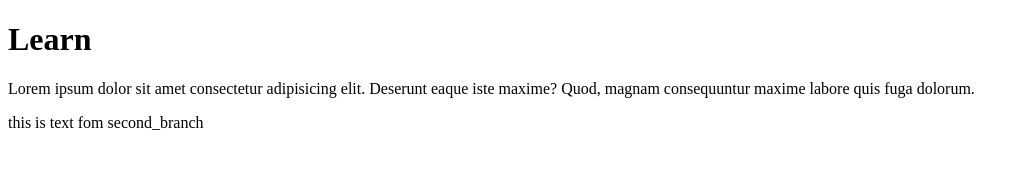
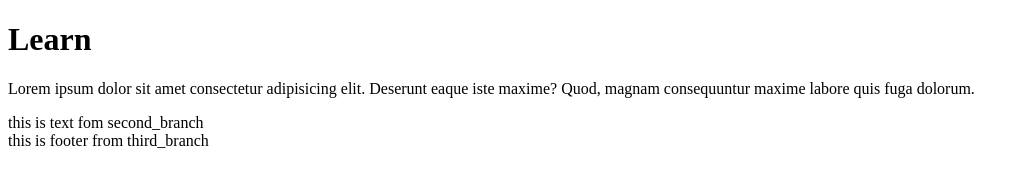
Before and after one commit to Panuwat-JR/git-desktop, a plain HTML site: page index.html in a window 1280 px wide. Shown: the whole page, without its empty margins (0-1029 px from the left). Drawn offline with Linux system fonts and the light colour scheme.

Commit message:
add footer and stuff
add footer and stuff

```diff
--- a/index.html
+++ b/index.html
@@ -11,5 +11,8 @@
     <main>
         this is text fom second_branch
     </main>
+    <footer>
+        this is footer from third_branch
+    </footer>
 </body>
 </html>
```
